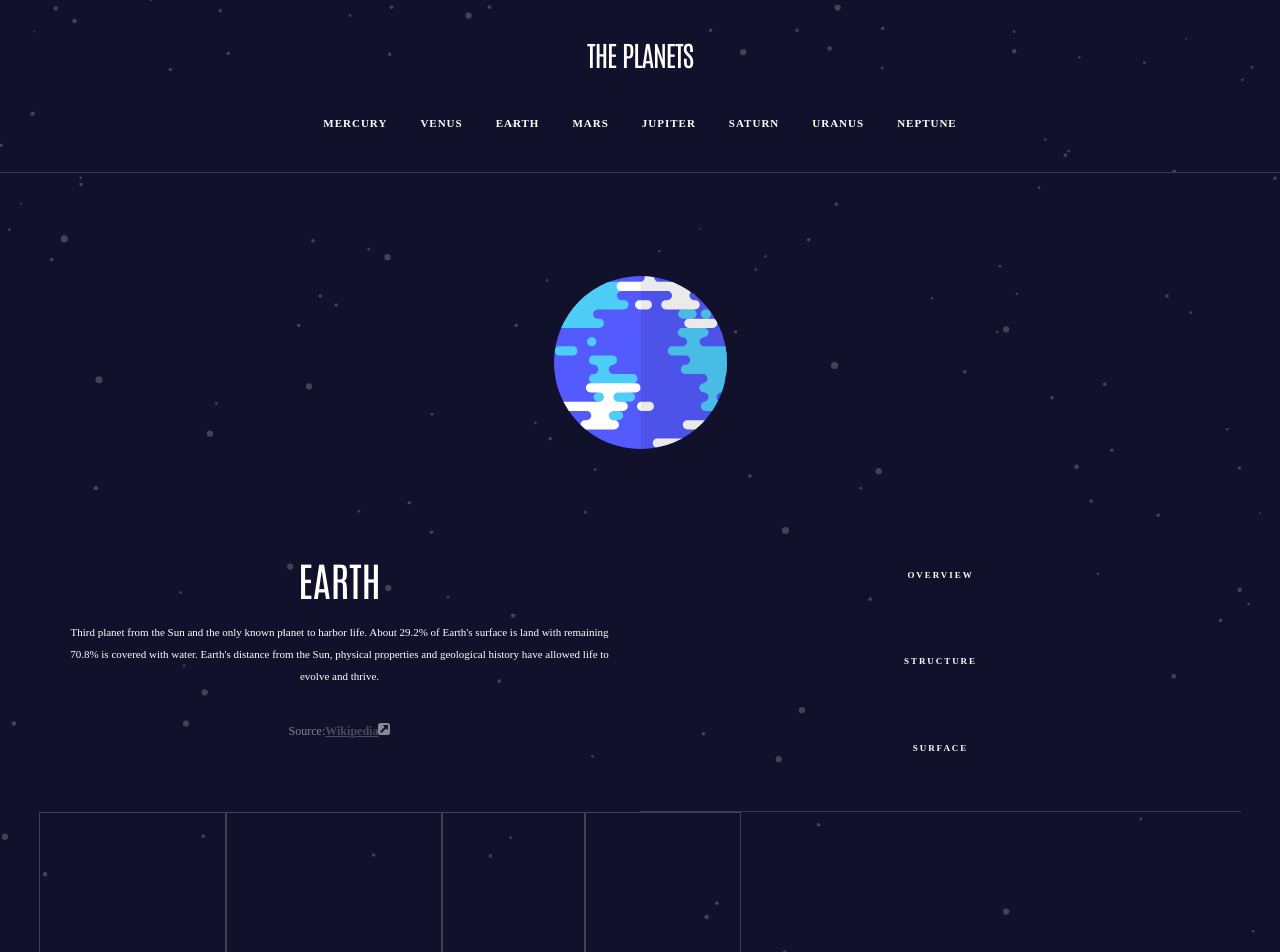
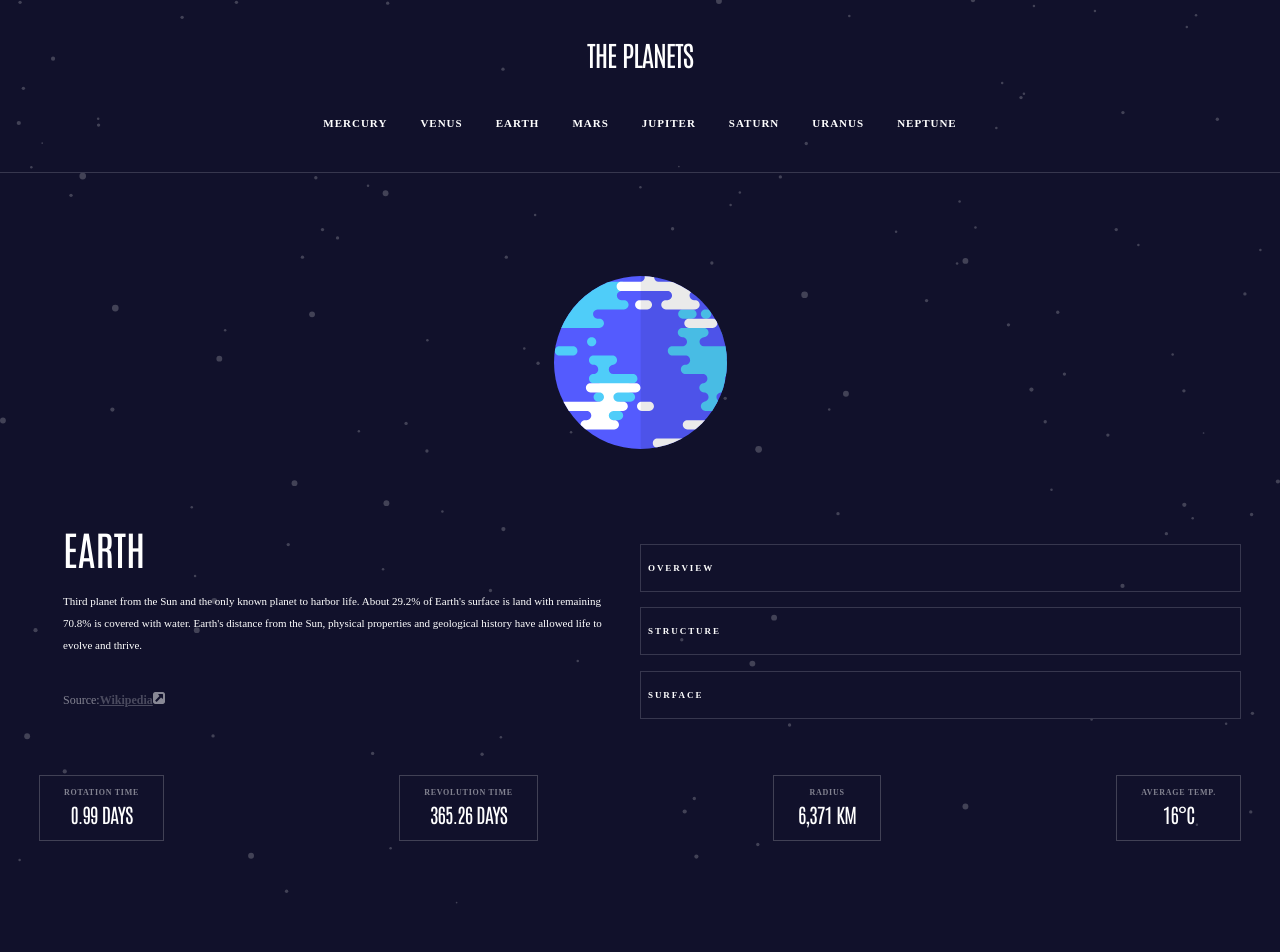
Before and after one commit to niabezara/Planet-facts-React-Router, a React (Vite) app: page /Earth in a window 1280 px wide. Shown: the top 952 px of the page. After the commit the page ends 904 px from the top, so only its background shows below. Built offline with nearby package versions, Linux system fonts and the light colour scheme.

Commit message:
tablet version nearly finished

```diff
--- a/src/Routes/Planets.tsx
+++ b/src/Routes/Planets.tsx
@@ -87,7 +87,6 @@ export default function Planets() {
 const Container = styled.div`
   @media (min-width: 768px) {
     display: grid;
-    grid-template-rows: repeat(3, 1fr);
     grid-template-columns: 1fr 1fr;
     padding: 3.9rem;
   }
@@ -132,6 +131,20 @@ const HeadLine = styled.div`
     grid-area: 2/-2;
     display: flex;
     flex-direction: column;
+    padding: 2.4rem 0 2.4rem 0;
+    border: none;
+    button {
+      border: 1px solid hsl(240, 17%, 26%);
+      padding: 1.8rem 0.7rem;
+      text-align: left;
+      &::before {
+        background-color: ${(props) => props.color};
+        height: 100%;
+        bottom: 0;
+        opacity: 1;
+        color: hsl(0, 0%, 100%);
+      }
+    }
   }
 `;
 
@@ -151,6 +164,9 @@ const Overview = styled.p`
   font-weight: 400;
   line-height: 22px;
   margin-bottom: 3.2rem;
+  @media (min-width: 768px) {
+    text-align: left;
+  }
 `;
 const Source = styled.p`
   color: #838391;
@@ -209,6 +225,10 @@ const BrifInfo = styled.section`
   text-align: center;
   align-items: center;
   padding: 0.9rem 2.4rem 1.3rem;
+  @media (min-width: 768px) {
+    flex-direction: column;
+    justify-content: unset;
+  }
 `;
 const Title = styled.p`
   color: #838391;
@@ -225,8 +245,9 @@ const InformationDiv = styled.div`
   width: 100%;
   @media (min-width: 768px) {
     grid-area: 3 / 1 / span 1 / 3;
-
     display: flex;
+    justify-content: space-between;
+    padding: 2.4rem 0 2.4rem 0;
   }
 `;
 
@@ -261,5 +282,6 @@ const OverviewDiv = styled.div`
   }
   @media (min-width: 768px) {
     grid-area: 2;
+    align-items: flex-start;
   }
 `;
```
